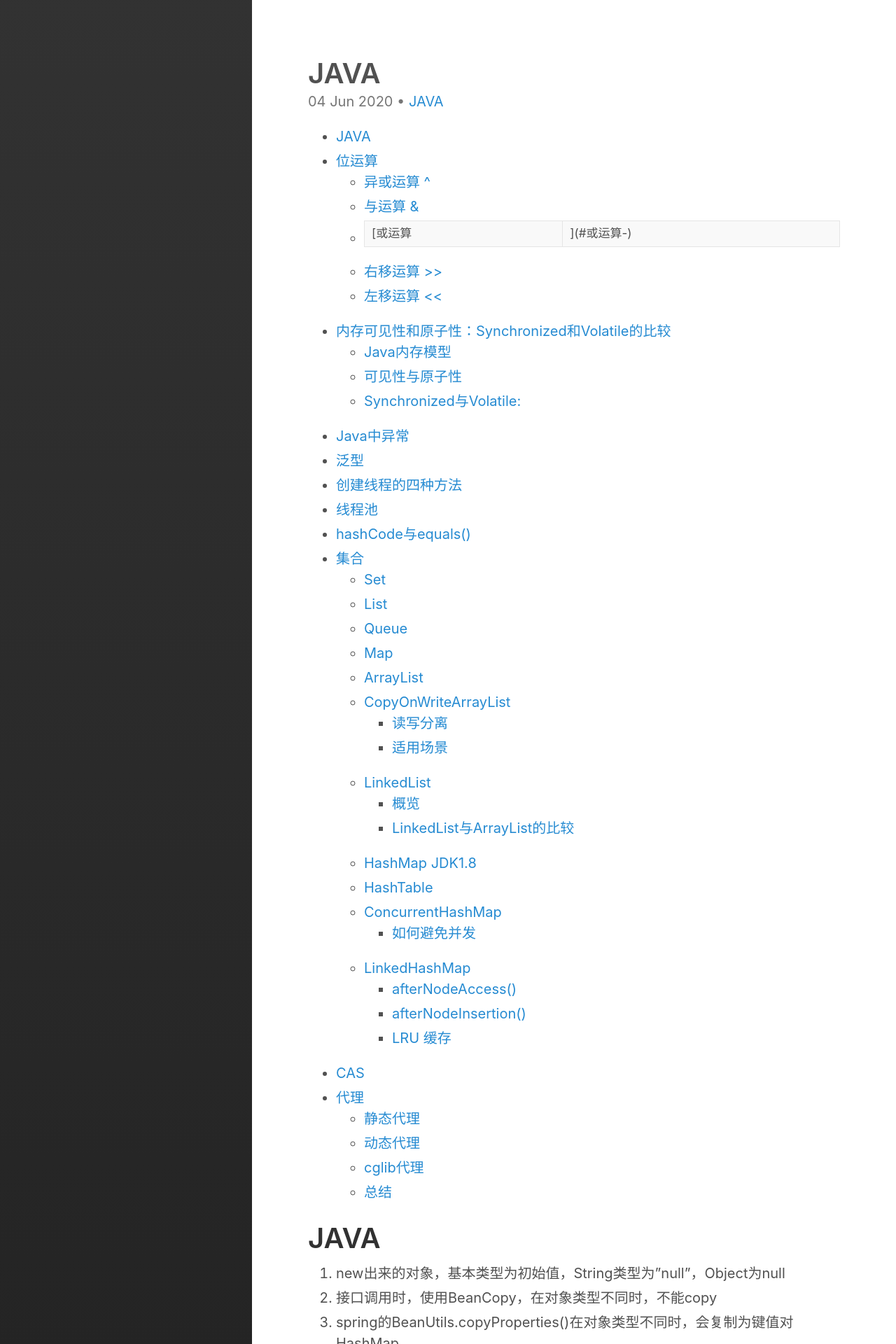
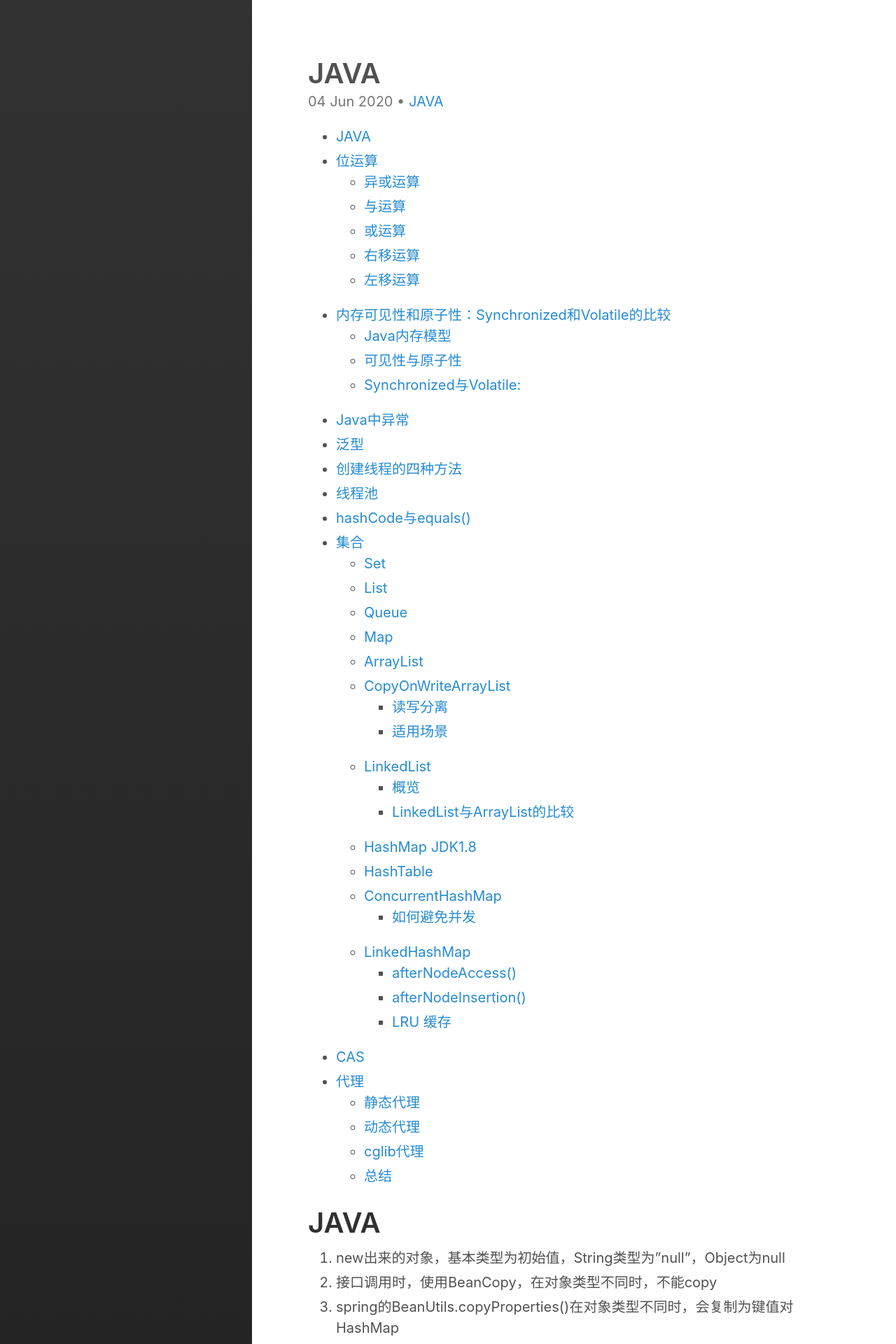
Before and after one commit to LiuYaowei-Geek/LiuYaowei-Geek.github.io, a Jekyll site: the page built from _posts/2020-06-04-JAVA.md, in a window 1280 px wide. Shown: the top 1920 px of the page at 70% size. Built offline with Jekyll 4.4.1, drawn with Linux system fonts in a browser that asks for light colours; part of the change alters nothing that is shown.

Commit message:
add anchor

```diff
--- a/_posts/2020-06-04-JAVA.md
+++ b/_posts/2020-06-04-JAVA.md
@@ -9,11 +9,11 @@ tags:
 ---
 * [JAVA](#java)
 * [位运算](#位运算)
-   * [异或运算 ^](#异或运算-)
-   * [与运算 &amp;](#与运算-)
-   * [或运算 |](#或运算-)
-   * [右移运算 &gt;&gt;](#右移运算-)
-   * [左移运算 &lt;&lt;](#左移运算-)
+   * [异或运算](#异或运算)
+   * [与运算](#与运算)
+   * [或运算](#或运算)
+   * [右移运算](#右移运算)
+   * [左移运算](#左移运算)
 * [内存可见性和原子性：Synchronized和Volatile的比较](#内存可见性和原子性synchronized和volatile的比较)
    * [Java内存模型](#java内存模型)
    * [可见性与原子性](#可见性与原子性)
```
